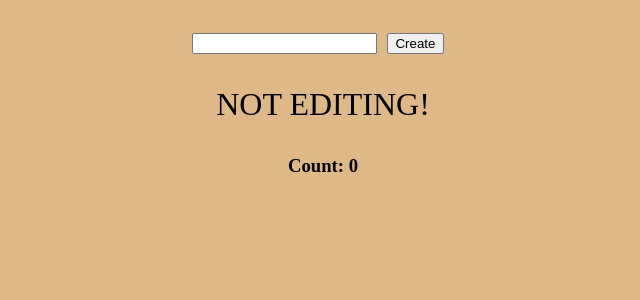
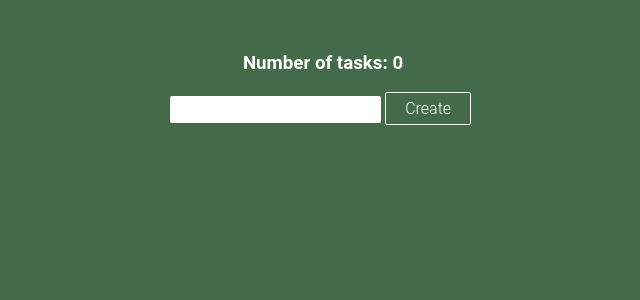
Before and after one commit to JAlblas/task-app, a React (Create React App) app: page / in a window 1280 px wide. Shown: the top 300 px of the page, without its empty margins (317-957 px from the left). Built offline with nearby package versions, Linux system fonts and the light colour scheme.

Commit message:
major design revamp

```diff
--- a/src/App.js
+++ b/src/App.js
@@ -48,9 +48,10 @@ class App extends Component {
 
     return (
         <div>
+          <h3>Number of tasks: {this.state.count}</h3>
           <form onSubmit={this.saveTodo}>
             <input type="text" value={todo} onChange={this.editTodoTitle} />
-            <input type="submit" value="Create" />
+            <a className="button" onClick={this.saveTodo}>Create</a>
           </form>
         <Overview todos={todos} count={count} removeTodo={this.removeTodo} editTodo={this.editTodo}/>
       </div>
--- a/src/components/Overview.js
+++ b/src/components/Overview.js
@@ -1,4 +1,5 @@
 import React, { Component } from 'react'
+import Todo from './Todo';
 
 class Overview extends Component {
     constructor(props) {
@@ -11,20 +12,11 @@ class Overview extends Component {
     }
 
     render() {
-        const editingTemplate = (<input type="text" value="New Name"></input>);
-        const normalTemplate = (<p>NOT EDITING!</p>);
         return (
-            <div>
-                {this.state.isEditing ? editingTemplate : normalTemplate}
-                <h3>Count: {this.props.count}</h3>
-                <ul>
-                    {this.props.todos.map((todo) => {
-                        return <li key={todo.index}>{todo.title} - {todo.index}
-                        <button onClick={() => this.props.removeTodo(todo.index)}>Delete</button>
-                        <button onClick={() => this.setState({isEditing: !this.state.isEditing})}>Edit</button>
-                        </li>;
-                    })}
-                </ul>
+            <div id="list">
+                {this.props.todos.map((todo) => {
+                    return <Todo todo={todo}/>
+                })}
             </div>
         )
     }
--- /dev/null
+++ b/src/components/Todo.js
@@ -0,0 +1,27 @@
+import React, { Component } from 'react'
+
+class Todo extends Component {
+    constructor(props) {
+        super(props);
+
+        this.state = {
+            isEditing: false
+          };
+
+    }
+
+    render() {
+        let { todo } = this.props;
+        const editingTemplate = (<input type="text" value={todo.title}></input>);
+        const normalTemplate = (<div>{todo.title}</div>);
+        return (
+            <div>
+                {this.state.isEditing ? editingTemplate : normalTemplate}
+                    <a class="todo-button" onClick={() => this.props.removeTodo(todo.index)}>Delete</a>
+                    <a class="todo-button" onClick={() => this.setState({isEditing: !this.state.isEditing})}>Edit</a>
+            </div>
+        )
+    }
+}
+
+export default Todo
--- a/src/index.css
+++ b/src/index.css
@@ -1,5 +1,7 @@
 body {
-  background-color: burlywood;
+  background-color: rgb(68, 107, 73);
+  font-family:'Roboto',sans-serif;
+  color: white;
 }
 
 #root {
@@ -7,10 +9,6 @@ body {
   margin: 0 auto;
   padding: 25px;
   text-align: center;
-}
-
-#root p {
-  font-size: 2em;
 }
 
 input {
@@ -22,6 +20,51 @@ button {
   background-color: azure;
 }
 
-ul {
-  list-style: none;
+a.button, input {
+  display:inline-block;
+  padding:0.35em 1.2em;
+  border:0.1em solid #FFFFFF;
+  margin:0 0.3em 0.3em 0;
+  border-radius:0.12em;
+  box-sizing: border-box;
+  text-decoration:none;
+  font-weight:300;
+  color: #rgb(68, 107, 73);
+  text-align:center;
+  transition: all 0.2s;
 }
+
+a.button:hover{
+  color:#000000;
+  background-color:#FFFFFF;
+  cursor: pointer;
+}
+
+a.todo-button {
+  display:inline-block;
+  padding:0.35em 1.2em;
+  border:0.1em solid #FFFFFF;
+  margin:0 0.3em 0.3em 0;
+  border-radius:0.12em;
+  box-sizing: border-box;
+  text-decoration:none;
+  font-weight:300;
+  color: rgb(68, 107, 73);
+  text-align:center;
+  transition: all 0.2s;
+}
+
+a.todo-button:hover{
+  color:#000000;
+  background-color:#FFFFFF;
+  cursor: pointer;
+}
+
+#list {
+  background-color: white;
+  margin: 0 auto;
+  width: 50%;
+  height: 50%;
+  color:rgb(68, 107, 73);
+  border-radius: 10px;
+}
```
Also changed, not shown: 1 other file (tests, documents, lock files or other folders).
